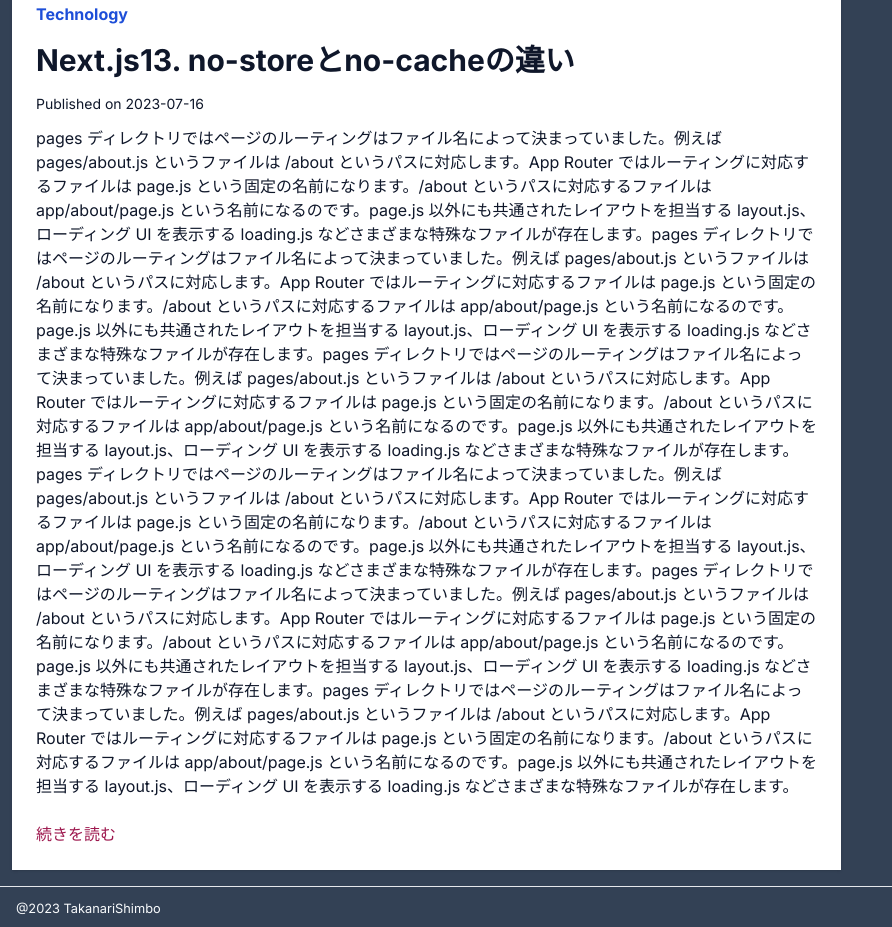
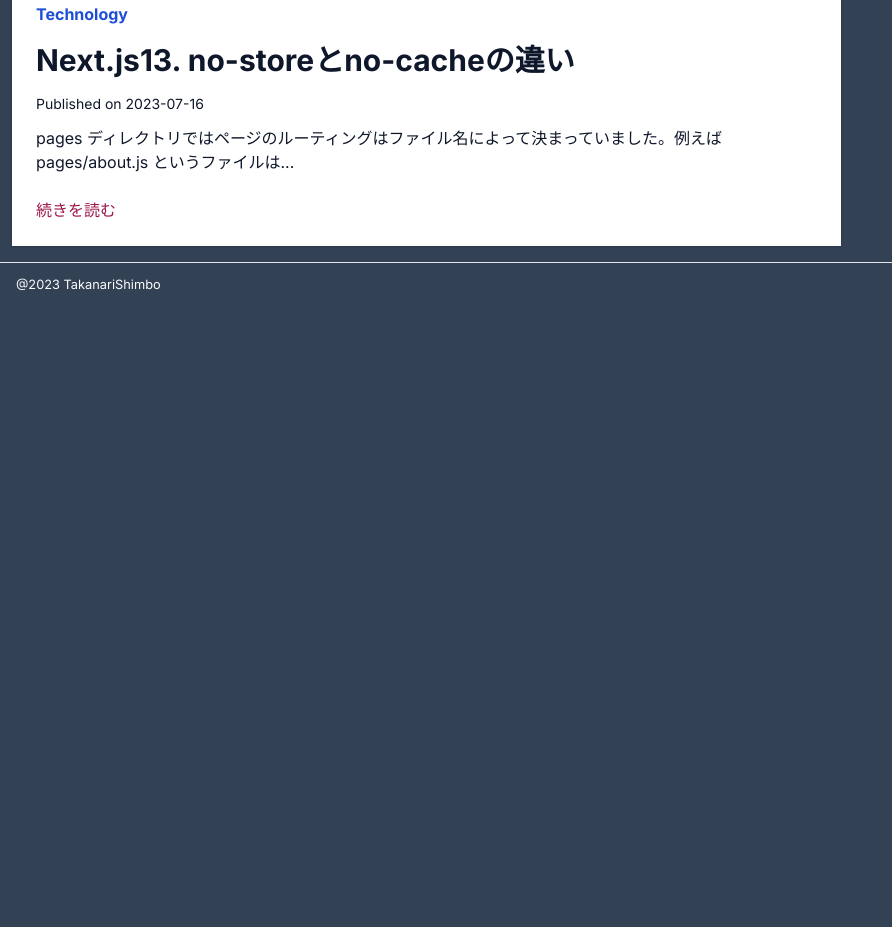
Before and after one commit to TakanariShimbo/sample-nextjs-blog, a Next.js app: page / in a window 1280 px wide. Shown: the part 1200-2127 px from the top of the page, without its empty margins (0-892 px from the left). After the commit the page ends 1503 px from the top, so only its background shows below. Built offline with nearby package versions, Linux system fonts and the light colour scheme; data requests are answered from the project's data file.

Commit message:
modify article list

```diff
--- a/src/app/components/ArticleList.tsx
+++ b/src/app/components/ArticleList.tsx
@@ -24,7 +24,7 @@
             </Link>
             <p className="text-slate-900 text-sm pb-3">Published on {article.createdAt}</p>
             <Link href={`articles/${article.id}`} className="text-slate-900 pb-6">
-              {article.content}
+              {article.content.length > 70 ? article.content.substring(0, 70) + "..." : article.content}
             </Link>
             <Link href={`articles/${article.id}`} className="text-pink-800 hover:text-black">
               続きを読む
```
